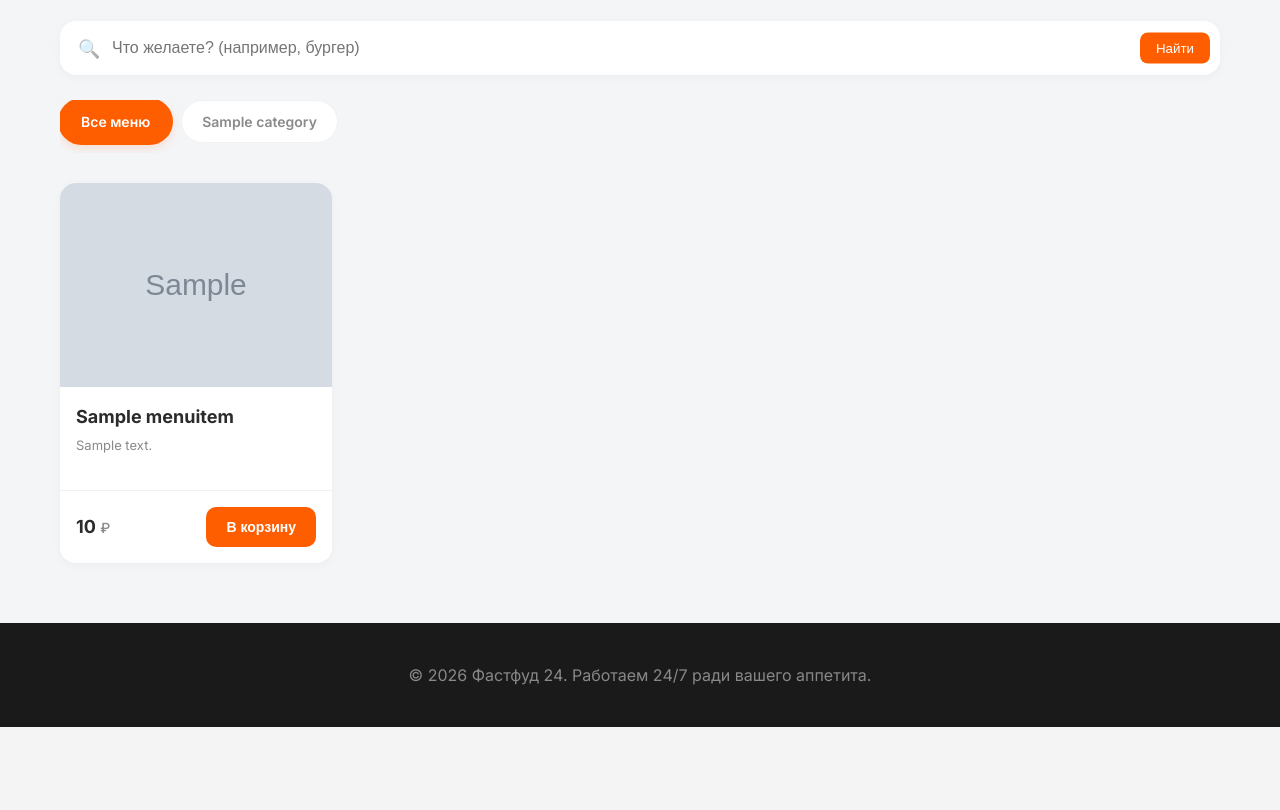
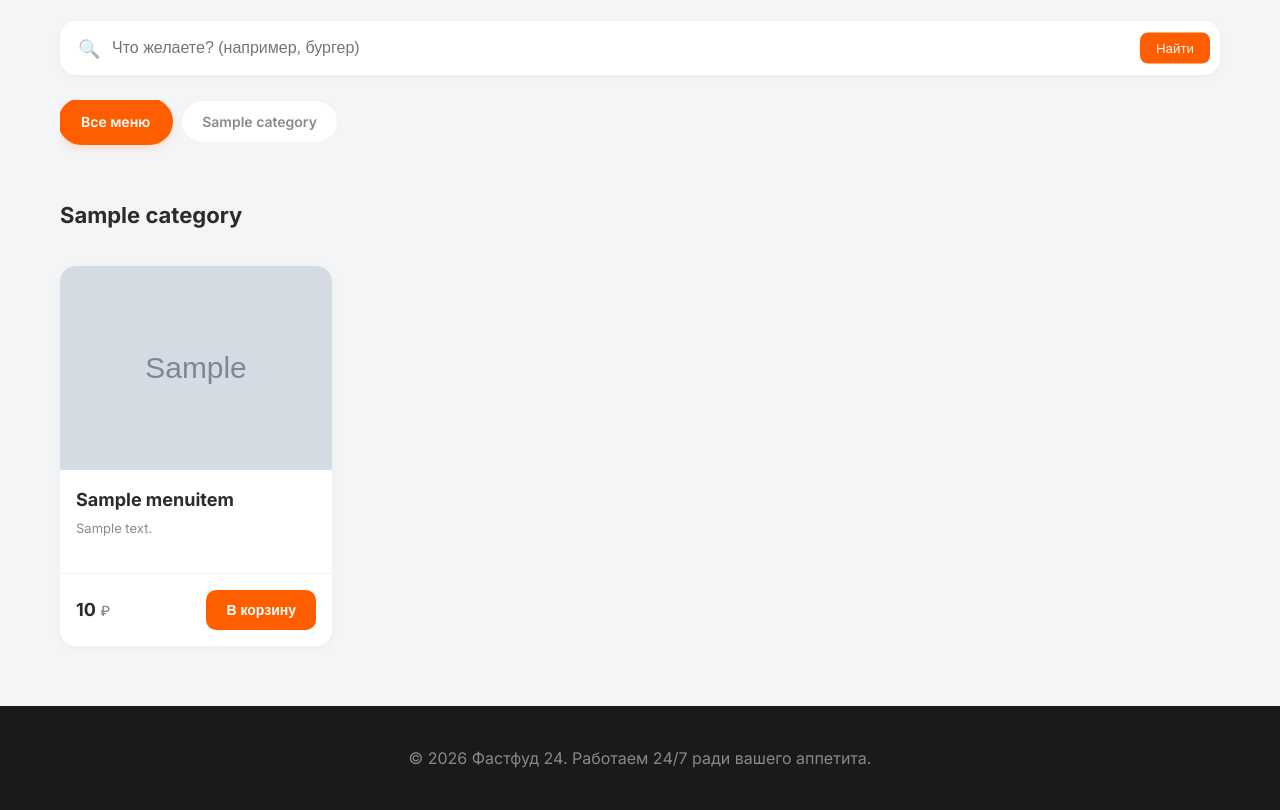
Before and after one commit to Tocsaine/online-delivery, a Django app: page / in a window 1280 px wide. Shown: the part 366-1176 px from the top of the page. Before the commit the page ends 1093 px from the top, so only its background shows below. Run offline with Django 5.2, Linux system fonts and the light colour scheme; tables that the repository leaves empty hold one stand-in row (values such as "Sample post"); grey boxes marked "Sample" are stand-in pictures.

Commit message:
menu improves & visual fixes

```diff
--- a/catalog/models.py
+++ b/catalog/models.py
@@ -5,6 +5,8 @@ class Category(models.Model):
     name = models.CharField("Название категории", max_length=100, unique=True)
     slug = models.SlugField("Слаг", max_length=100, unique=True)
     is_active = models.BooleanField("Активна", default=True)
+
+    order = models.PositiveIntegerField("Порядок", default=0, help_text="Меньшее число = выше в списке")
 
     class Meta:
         verbose_name = "Категория"
--- a/catalog/templates/catalog/index.html
+++ b/catalog/templates/catalog/index.html
@@ -43,10 +43,18 @@
     <!-- Сетка товаров -->
     <div class="container">
         <div class="menu-grid">
+            {% for category, items in grouped_items.items %}
+
+                <!-- 🔥 Заголовок категории -->
+                <div class="category-header" id="cat-{{ category.slug }}">
+                    <h3 class="category-title">{{ category.name }}</h3>
+                    <span class="category-divider"></span>
+                </div>
+
+                <!-- 🔥 Товары категории -->
                 {% for item in items %}
-                <div class="menu-card" data-item-id="{{ item.id }}">
+                    <div class="menu-card" data-item-id="{{ item.id }}" data-category="{{ category.slug }}">
 
-                    <!-- 🔥 КЛИКАБЕЛЬНАЯ ЗОНА: фото + текст (открывает модалку) -->
                         <div class="card-clickable">
                             {% if item.image %}
                                 <img src="{{ item.image.url }}" alt="{{ item.name }}" class="card-image">
@@ -59,13 +67,13 @@
                             </div>
                         </div>
 
-                    <!-- 🔥 НЕКЛИКАБЕЛЬНАЯ ЗОНА: только кнопка корзины -->
                         <div class="card-footer">
                             <div class="card-price">{{ item.price|floatformat:0 }} <span>₽</span></div>
                             <button class="add-to-cart-btn" data-id="{{ item.id }}">В корзину</button>
                         </div>
 
                     </div>
+                {% endfor %}
             {% empty %}
                 <div style="grid-column: 1/-1; text-align: center; padding: 60px; color: #888;">
                     <p style="font-size: 40px;">🕸️</p>
--- a/catalog/views.py
+++ b/catalog/views.py
@@ -6,7 +6,7 @@ from django.http import JsonResponse
 
 def menu(request):
     # Получаем все активные категории для фильтра
-    categories = Category.objects.filter(is_active=True)
+    categories = Category.objects.filter(is_active=True).order_by('order', 'name')
 
     # Получаем выбранный фильтр из query-параметра
     category_slug = request.GET.get('category')
@@ -23,10 +23,18 @@ def menu(request):
     # Применяем фильтр, если категория выбрана
     if category_slug:
         items = items.filter(category__slug=category_slug)
+        categories = categories.filter(slug=category_slug)
+
+    grouped_items = {}
+    for category in categories:
+        cat_items = [item for item in items if item.category_id == category.id]
+        if cat_items:  # Показываем только категории с товарами
+            grouped_items[category] = cat_items
 
     context = {
         'categories': categories,
         'items': items,
+        'grouped_items': grouped_items,
         'active_category': category_slug,  # Для подсветки активной кнопки
         'search_query': search_query,
     }
--- a/static/css/style.css
+++ b/static/css/style.css
@@ -1220,7 +1220,6 @@ textarea.form-control {
 .summary-row.total {
     font-size: 18px;
     padding-top: 10px;
-    border-top: 1px solid #ddd;
     margin-top: 10px;
 }
 
@@ -1993,10 +1992,65 @@ body {
 }
 
 .main-content {
-    flex: 1 0 auto;  /* Растягивается, занимая всё свободное место */
+    flex: 1 0 auto; /* Растягивается, занимая всё свободное место */
 }
 
 .site-footer {
-    flex-shrink: 0;  /* Запрещаем футеру сжиматься */
+    flex-shrink: 0; /* Запрещаем футеру сжиматься */
     margin-top: auto; /* Гарантированно прижимаем к низу */
 }
+
+/* 🔥 Заголовок категории (минимализм слева) */
+.category-header {
+    grid-column: 1 / -1; /* Растягиваем на всю ширину сетки */
+    margin: 16px 0 10px 0; /* Комфортные отступы между секциями */
+    padding: 0;
+}
+
+.category-title {
+    font-size: 22px;
+    font-weight: 700;
+    color: var(--secondary);
+    margin: 0;
+    display: block; /* Просто текст, без фона, теней и скруглений */
+}
+
+.category-divider {
+    display: none; /* Полностью скрываем линии */
+}
+
+/* Скрываем карточки, которые не соответствуют фильтру (для плавности) */
+.menu-card[data-category]:not([data-category=""]) {
+    transition: opacity 0.2s ease, transform 0.2s ease;
+}
+
+/* 🔥 Тонкий скроллбар поверх контента (не сдвигает вёрстку) */
+html {
+    scrollbar-width: thin; /* Firefox: тонкий скролл */
+    scrollbar-color: rgba(0, 0, 0, 0.3) transparent; /* Firefox: полупрозрачный */
+}
+
+html::-webkit-scrollbar {
+    width: 4px; /* Совсем тонкий */
+}
+
+html::-webkit-scrollbar-thumb {
+    background: rgba(0, 0, 0, 0.2); /* Почти невидимый */
+    border-radius: 2px;
+}
+
+/* 🔧 Отступ от кнопки "Вернуться в профиль" до футера */
+.cart-page .btn-primary:last-child,
+.order-detail .btn-primary,
+.main-content .btn-primary:last-of-type {
+    margin-bottom: 30px; /* 👈 Регулируй это значение */
+    display: block;
+    margin-left: auto;
+    margin-right: auto;
+    width: fit-content;
+}
+
+/* 🔧 Отступ внизу списка заказов в профиле */
+.orders-list {
+    padding-bottom: 30px; /* 👈 Регулируй значение под себя */
+}
```
Also changed, not shown: catalog/templates/catalog/_menu_grid.html (+10 -6 lines), catalog/migrations/0004_category_order.py (added). Lines whose indentation alone changed are shown as unchanged.
